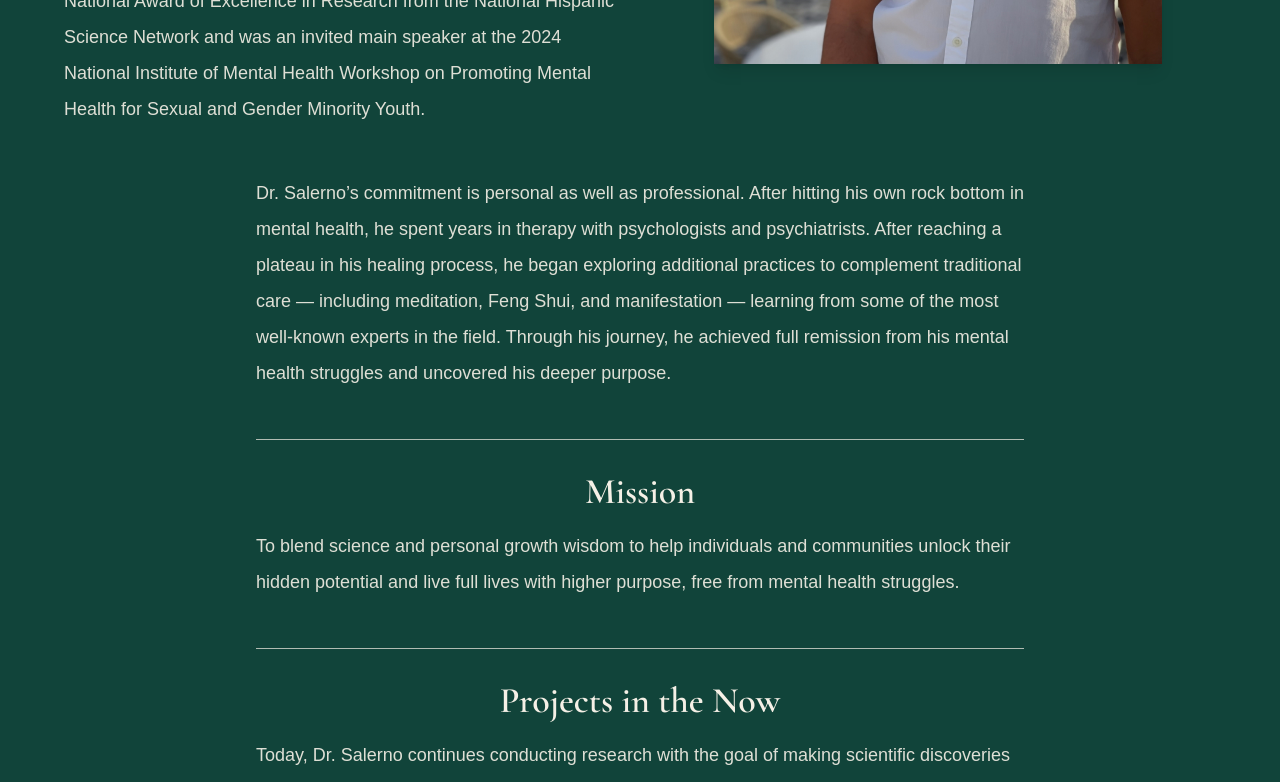
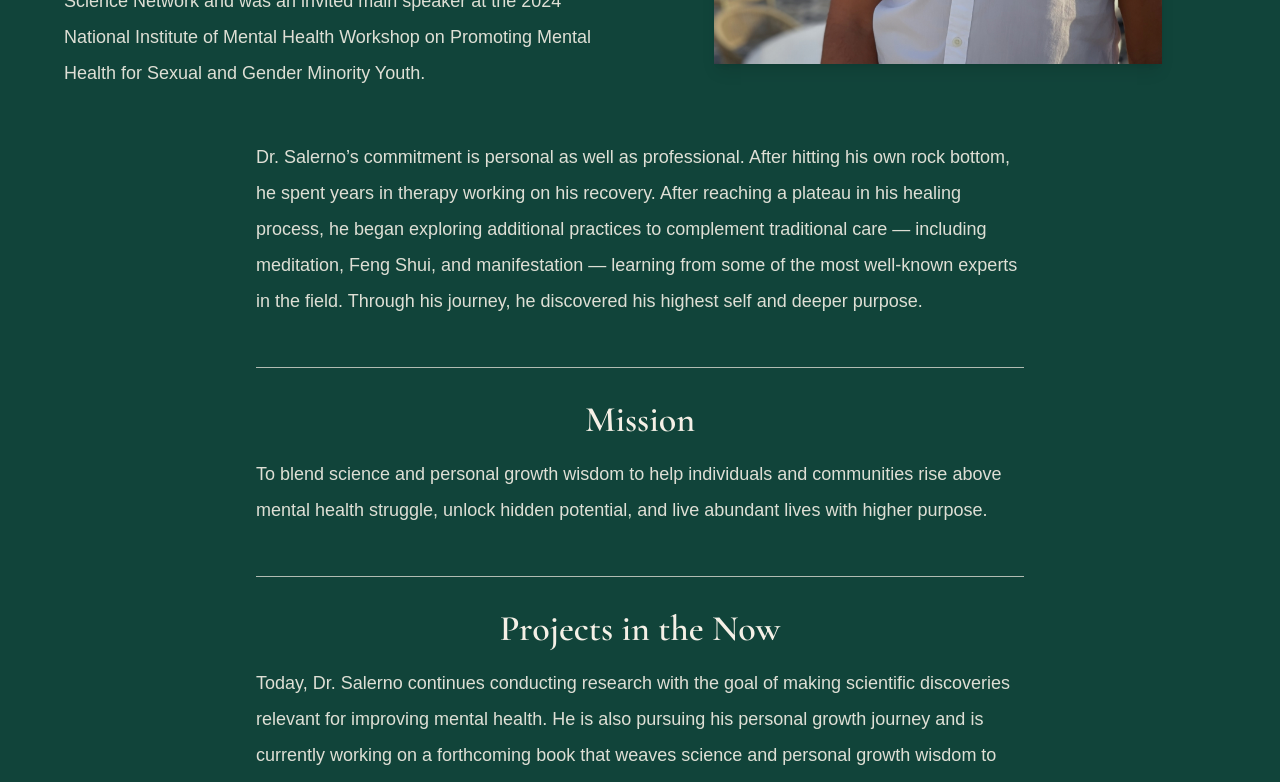
Before and after one commit to John3789/my-site-2, a Next.js app: page /about in a window 1280 px wide. Shown: the part 725-1507 px from the top of the page. Built offline with nearby package versions, Linux system fonts and the light colour scheme.

Commit message:
about update

```diff
--- a/app/about/page.js
+++ b/app/about/page.js
@@ -18,9 +18,9 @@ export default function AboutPage() {
   working in top academic institutions, including Columbia University,
   George Washington University, University of Maryland, and University
   of Miami. He is committed to sharing his lived experience, wisdom, and
-  expertise to empower people to overcome struggles, unlock hidden
-  potential, and live lives filled with love, happiness, fulfillment, and
-  purpose — free from mental health hardships.
+  expertise to empower people to overcome mental health struggles, unlock hidden
+  potential, and live in abundance of love, happiness, fulfillment, and
+  purpose.
 </p>
 
 
@@ -52,13 +52,11 @@ export default function AboutPage() {
           {/* Paragraph 3 */}
           <p className="space-y-6 text-lg opacity-90 leading-loose">
             Dr. Salerno’s commitment is personal as well as professional. After
-            hitting his own rock bottom in mental health, he spent years in therapy
-            with psychologists and psychiatrists. After reaching a plateau in his
-            healing process, he began exploring additional practices to complement
-            traditional care — including meditation, Feng Shui, and manifestation
-            — learning from some of the most well-known experts in the field. Through
-            his journey, he achieved full remission from his mental health struggles
-            and uncovered his deeper purpose.
+            hitting his own rock bottom, he spent years in therapy working on his recovery.
+            After reaching a plateau in his healing process, he began exploring additional
+            practices to complement traditional care — including meditation, Feng Shui, and
+            manifestation — learning from some of the most well-known experts in the field.
+            Through his journey, he discovered his highest self and deeper purpose.
           </p>
 
           {/* Mission */}
@@ -67,8 +65,8 @@ export default function AboutPage() {
             <h2 className="font-serif text-4xl mb-4 text-center">Mission</h2>
             <p className="space-y-6 text-lg opacity-90 leading-loose">
               To blend science and personal growth wisdom to help individuals and
-              communities unlock their hidden potential and live full lives with
-              higher purpose, free from mental health struggles.
+              communities rise above mental health struggle, unlock hidden potential,
+              and live abundant lives with higher purpose.
             </p>
           </section>
 
```
